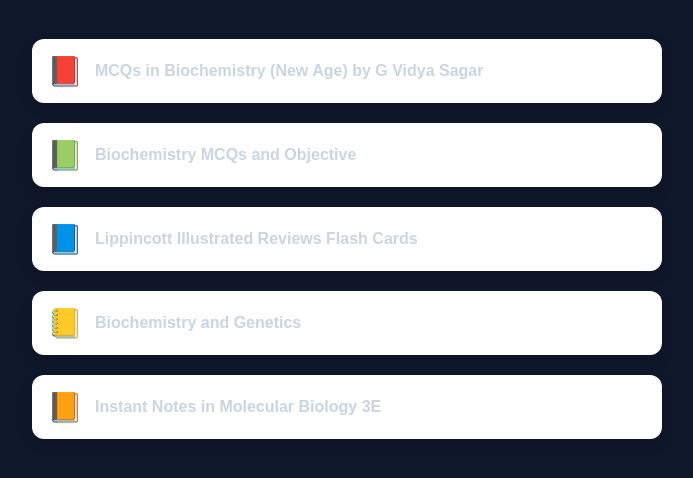
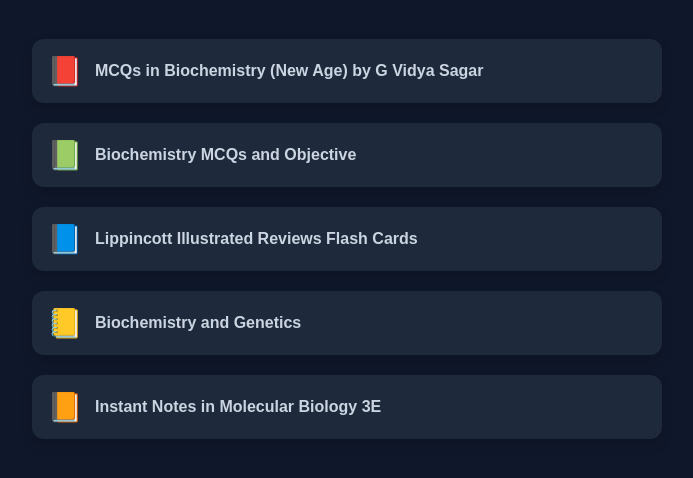
Before and after one commit to AmnaAhsan533/Virtual-Biochemistry-Lab, a plain HTML site: page practice_material.html in a window 1280 px wide. Shown: the part 102-580 px from the top of the page, without its empty margins (293-986 px from the left). Drawn offline with Linux system fonts and the light colour scheme.

Commit message:
Update practice_material.html

```diff
--- a/practice_material.html
+++ b/practice_material.html
@@ -15,7 +15,7 @@
     h1 {
       text-align: center;
       padding: 20px;
-      color: #60a5fa
+      color: #60a5fa;
     }
 
     .stack {
@@ -27,7 +27,7 @@
     }
 
      .book {
-  background: white;
+  background: #1e293b;
   width: 600px;
   padding: 15px;
   border-radius: 12px;
@@ -42,7 +42,7 @@
     .book:hover {
       transform: translateY(-5px);
       box-shadow: 0 10px 18px rgba(0,0,0,0.25);
-      background: #2563eb;
+      background: #3c4a5f;
       color: white;
     }
 
```
